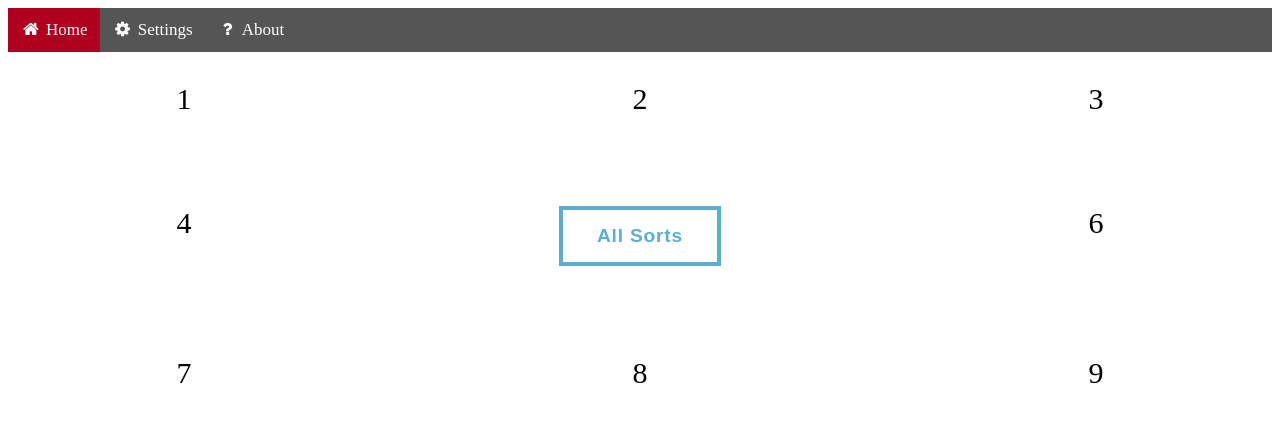
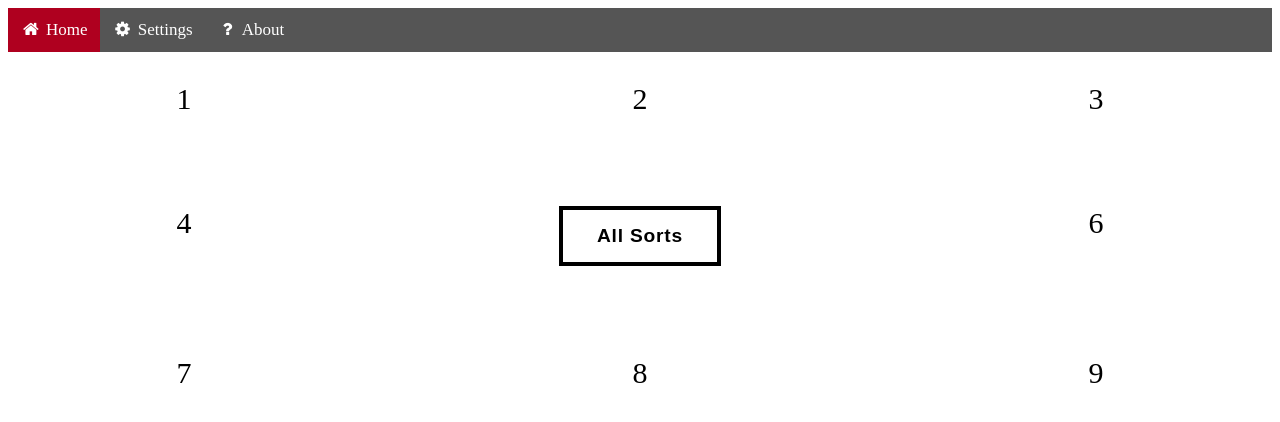
Before and after one commit to timmonse/sortingVis, a plain HTML site: page sortingVis/team1/mainMenu.html in a window 1280 px wide. Drawn offline with Linux system fonts and the light colour scheme; files that its build step writes are made by us from their sources.

```diff
--- a/sortingVis/team1/mainMenu.css
+++ b/sortingVis/team1/resources/css/mainMenu.css
@@ -13,6 +13,7 @@
     color: white;
     text-decoration: none;
     font-size: 17px;
+    font-family: Bahnschrift;
 }
 
 /* Navbar links on mouse-over */
@@ -45,7 +46,8 @@
 
 /* Menu Grid Typical Item */
 .grid-item {
-    background-color: rgba(255, 255, 255, 0.8);
+    /*Uncomment for debugging*/
+    /* background-color: rgba(255, 255, 255, 0.8); */
     padding: 20px;
     font-size: 30px;
     text-align: center;
@@ -67,8 +69,8 @@
 /* Fancy Main Button Below */
 
 .draw-border {
-    box-shadow: inset 0 0 0 4px #58afd1;
-    color: #58afd1;
+    box-shadow: inset 0 0 0 4px #000000;
+    color: #000000;
     -webkit-transition: color 0.25s 0.0833333333s;
     transition: color 0.25s 0.0833333333s;
     position: relative;
@@ -93,10 +95,10 @@
     border-right-width: 4px;
 }
 .draw-border:hover {
-    color: #ffe593;
+    color: #af001f;
 }
 .draw-border:hover::before, .draw-border:hover::after {
-    border-color: #ffe593;
+    border-color: #af001f;
     -webkit-transition: border-color 0s, width 0.25s, height 0.25s;
     transition: border-color 0s, width 0.25s, height 0.25s;
     width: 100%;
@@ -116,12 +118,12 @@
     border: none;
     cursor: pointer;
     line-height: 1.5;
-    font: 700 1.2rem 'Roboto Slab', sans-serif;
+    font: 700 1.2rem 'Bahnschrift', sans-serif;
     padding: 1em 2em;
     letter-spacing: 0.05rem;
 }
 .btn:focus {
-    outline: 2px dotted #55d7dc;
+    outline: 2px dotted #4c5052;
 }
 
 /* Fancy Main Button Above */
```
Also changed, not shown: sortingVis/team1/resources/css/sortPage.css (renamed from sortingVis/team1/sortPage.css), sortingVis/team1/resources/css/sortPageScratch.css (renamed from sortingVis/team1/sortPageScratch.css), sortingVis/team1/resources/js/sorts.js (renamed from sortingVis/team1/sorts.js).
